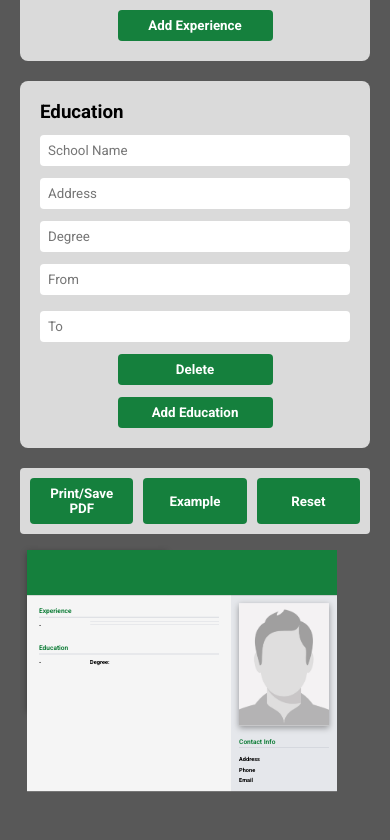
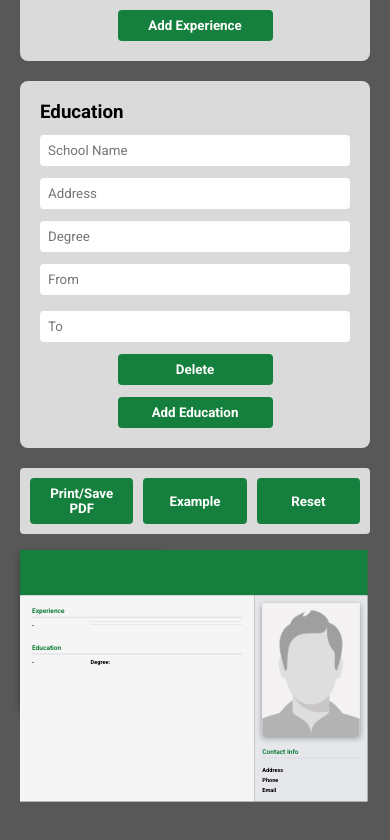
Before and after one commit to naknamu/cv-builder, a React (Create React App) app: page / in a window 390 px wide. Shown: the part 975-1815 px from the top of the page. Built offline with nearby package versions, Linux system fonts and the light colour scheme.

Commit message:
Edited transform and grid properties for mobile devices

```diff
--- a/src/index.css
+++ b/src/index.css
@@ -64,8 +64,8 @@ body{
 
     .content .output-wrapper{
         display: grid;
-        grid-template-rows: 30mm 80mm;
-        transform: scale(.4) translateY(-75%) translateX(-70%);
+        grid-template-rows: 30mm 120mm;
+        transform: scale(.4) translateY(-75%) translateX(-75%);
         max-height: 400px;
         margin: 0 auto;
         width: 100%;
@@ -73,7 +73,7 @@ body{
 
     .output-wrapper .maincontent {
         display: grid;
-        grid-template-columns: 135mm 70mm;
+        grid-template-columns: 155mm 75mm;
     }
 
 }
```
